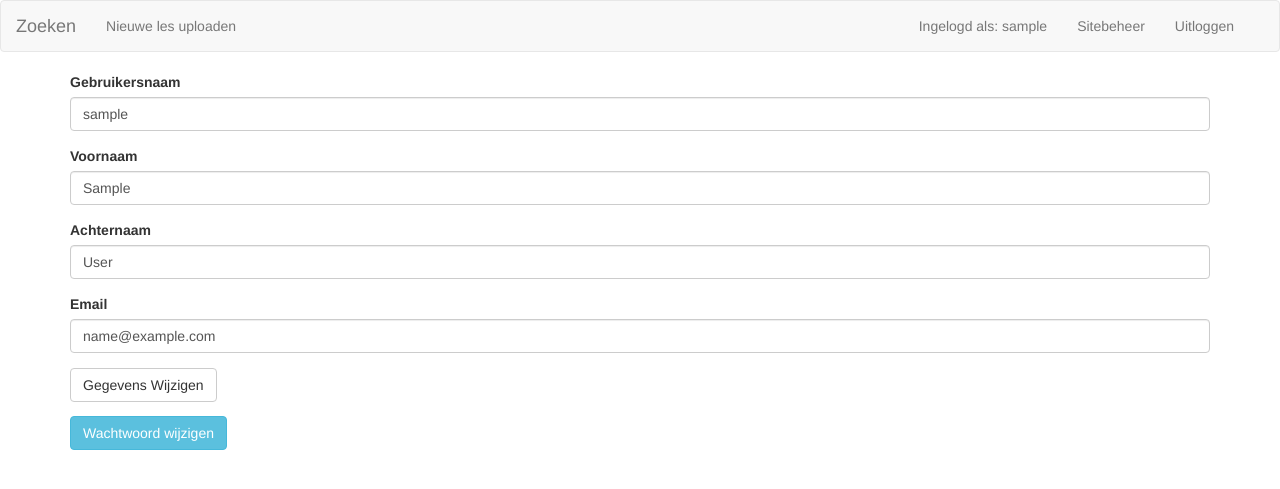
After one commit to vanatteveldt/luctor, a Django app: page /user/1/ in a window 1280 px wide. The commit adds this page. Shown: the top 489 px of the page. Run offline with Django 3.2, Linux system fonts and the light colour scheme; tables that the repository leaves empty hold one stand-in row (values such as "Sample post"); parts of the project's set-up code (start-up, migrations or seed data) failed here and were passed over; some libraries are stand-ins or nearby versions.

Commit message:
Edit user detials, password

```diff
--- a/luctor/urls.py
+++ b/luctor/urls.py
@@ -2,13 +2,24 @@ from django.conf.urls import include, url
 from django.contrib import admin
 from django.conf import settings
 from django.conf.urls.static import static
+from recipes.views import SearchView
+from django.contrib.auth import views as auth_views
+from django.views.generic.base import RedirectView
 
 
 urlpatterns = [
     # Examples:
     # url(r'^$', 'luctor.views.home', name='home'),
     # url(r'^blog/', include('blog.urls')),
-    url('^', include('django.contrib.auth.urls')),
+    #url('^', include('django.contrib.auth.urls')),
+
+
+    url('^login/$', auth_views.login, name="login"),
+    url('^logout/$', auth_views.logout, name="logout"),
+    url('^password_reset/$', auth_views.password_reset, name="password_reset"),
+    url('^password_change/$', auth_views.password_change, name="password_change"),
+
+    url('^password_change/done/$', RedirectView.as_view(url='/'), name='password_change_done'),
     url(r'^avatar/', include('avatar.urls')),
     url(r'^', include('recipes.urls', namespace='recipes')),
     url(r'^admin/', include(admin.site.urls)),
--- /dev/null
+++ b/recipes/templates/auth/user_form.html
@@ -0,0 +1,34 @@
+{% extends "base.html" %}
+{% load widget_tweaks %}
+
+{% block content %}
+
+
+<form action="{% url 'recipes:user-details' object.id %}" method="post">
+  {% csrf_token %}
+
+  <div class="form-group">
+    <label for="form.username.id_for_label">Gebruikersnaam</label>
+    {% render_field form.username placeholder="Gebruikersnaam" class="form-control" %}
+  </div>
+  <div class="form-group">
+    <label for="form.first_name.id_for_label">Voornaam</label>
+    {% render_field form.first_name placeholder="Voornaam" class="form-control" %}
+  </div>
+  <div class="form-group">
+    <label for="form.last_name.id_for_label">Achternaam</label>
+    {% render_field form.last_name placeholder="Achternaam" class="form-control" %}
+  </div>
+  <div class="form-group">
+    <label for="form.email.id_for_label">Email</label>
+    {% render_field form.email placeholder="Email" class="form-control" %}
+  </div>
+
+
+
+  <button type="submit" class="btn btn-default">Gegevens Wijzigen</button>
+</form>
+
+<a class='btn btn-info' href="{% url 'password_change' %}">Wachtwoord wijzigen</a>
+
+{% endblock %}
--- a/recipes/templates/base.html
+++ b/recipes/templates/base.html
@@ -108,7 +108,7 @@ img.foto-small {
 	  <div class="collapse navbar-collapse" id="bs-example-navbar-collapse-2">
 
 	    <ul class="nav navbar-nav navbar-right">
-	      {% if user.is_authenticated %}<li><a href="{% url 'avatar_change' %}">Ingelogd als: {{user.username}}</a></li> {% endif %}
+	      {% if user.is_authenticated %}<li><a href="{% url 'recipes:user-details' user.id %}">Ingelogd als: {{user.username}}</a></li> {% endif %}
 	      {% if user.is_superuser %}<li><a href="{% url 'admin:index' %}">Sitebeheer</a></li> {% endif %}
 	      <li><a href="{% url 'logout' %}?next=/">Uitloggen</a></li>
 
--- a/recipes/urls.py
+++ b/recipes/urls.py
@@ -15,4 +15,5 @@ urlpatterns = [
     url(r'^upload$', staff_member_required(views.UploadView.as_view()), name='upload'),
     url(r'^check/(?P<pk>[-\w]+)/$', staff_member_required(views.CheckView.as_view()), name='check'),
 
+    url('^user/(?P<pk>[-\w]+)/$', views.UserDetailView.as_view(), name='user-details'),
 ]
--- a/recipes/views.py
+++ b/recipes/views.py
@@ -6,6 +6,7 @@ from django.views.generic.edit import UpdateView, CreateView, FormView, FormMixi
 from django.core.urlresolvers import reverse_lazy, reverse
 from django.shortcuts import redirect
 from django import forms
+from django.contrib.auth.models import User
 import logging
 from recipes.models import Lesson, Recipe, Comment, Like, Picture
 from recipes.search_indexes import RecipeIndex
@@ -272,3 +273,11 @@ class CheckView(UpdateView):
 
         context.update(**locals())
         return context
+
+class UserDetailView(UpdateView):
+    model = User
+    fields = ['username', 'first_name', 'last_name', 'email']
+
+    def form_valid(self, form):
+        self.object = form.save()
+        return redirect('recipes:user-details', pk=self.object.id)
```
